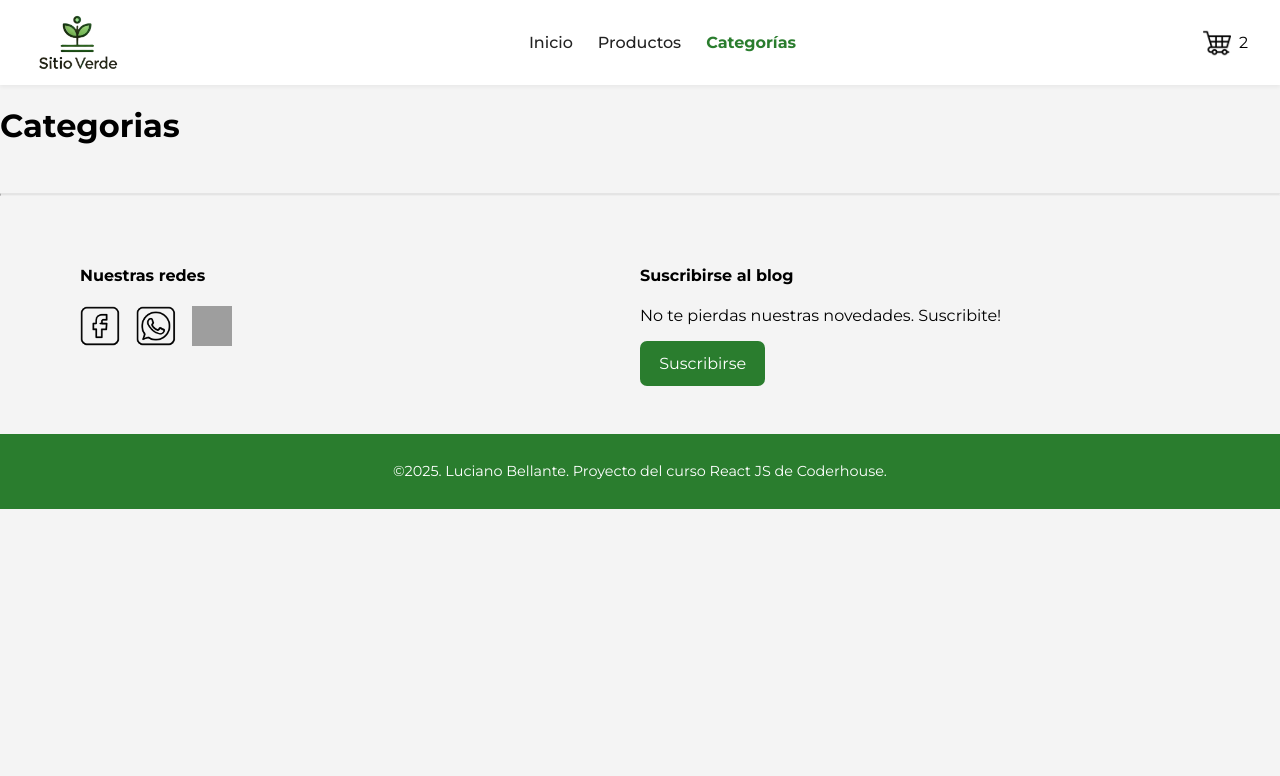
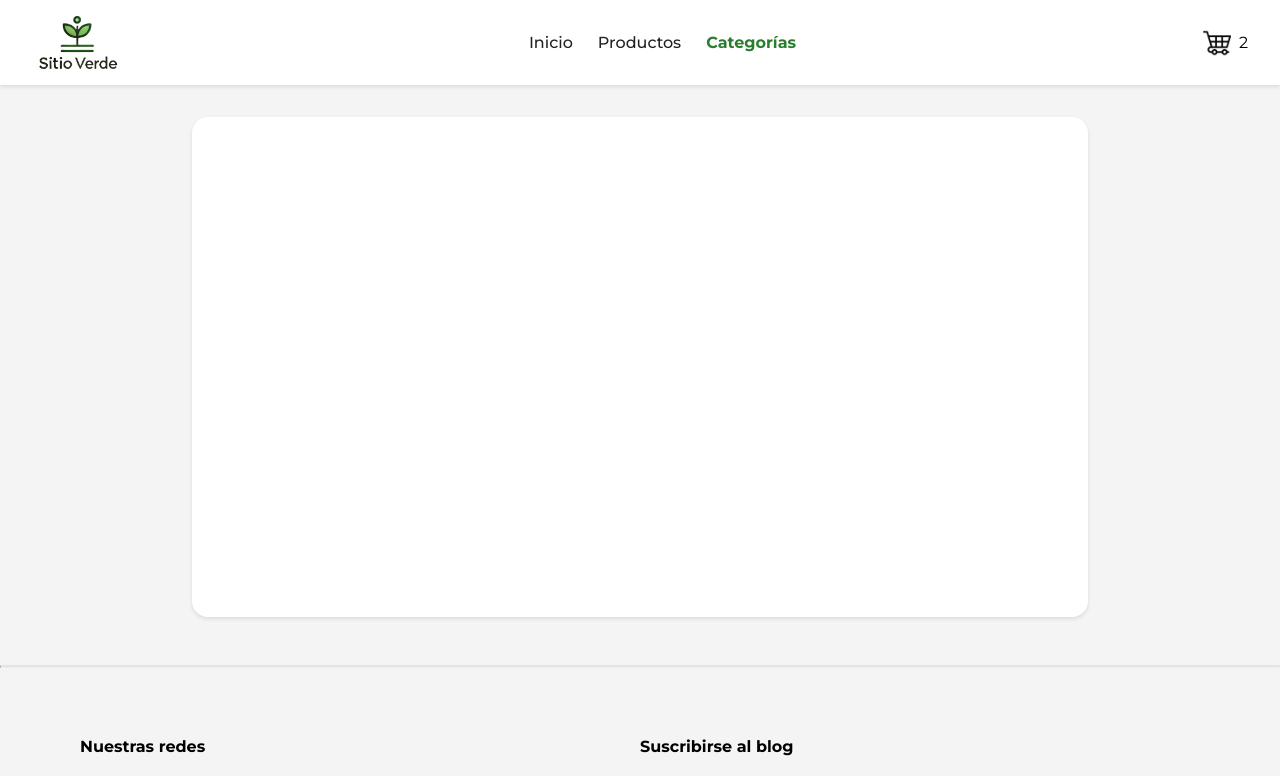
Before and after one commit to lucho-be/ReactJS-lucianobellante, a React (Vite) app: page /categorias in a window 1280 px wide. Shown: the top 776 px of the page. Built offline with nearby package versions, Linux system fonts and the light colour scheme; grey boxes are pictures that could not be loaded.

Commit message:
producto detalle

```diff
--- a/src/App.css
+++ b/src/App.css
@@ -5,6 +5,7 @@
   --verde: #2a7d2e;
   --fondo: #f4f4f4;
   --verde-hover: #2a7d2e;
+  --shadow: 0 2px 4px rgba(0,0,0,0.1);
 }
 
 * {
@@ -30,7 +31,7 @@ body {
   justify-content: space-between;
   padding: 0 2em;
   height: 85px;
-  box-shadow: 0 2px 4px rgba(0,0,0,0.05);
+  box-shadow: var(--shadow);
 }
 
 .navbar img {
@@ -182,7 +183,7 @@ h5 {
   background-color: white;
   padding: 1.5em;
   border-radius: 1em;
-  box-shadow: 0 2px 4px rgba(0,0,0,0.1);
+  box-shadow: var(--shadow);
   margin: 1em;
   width: 320px;
   text-align: center;
@@ -223,6 +224,23 @@ h5 {
   border: solid 2px var(--verde);
   cursor: pointer;
   text-decoration: none;
+}
+
+.productDetail {
+  width: 70%;
+  height: 500px;
+  box-shadow: var(--shadow);
+  display: flex;
+  flex-wrap: wrap;
+  background-color: white;
+  border-radius: 1em;
+  margin: 2em auto;
+}
+
+.skeleton {
+  background-color: #e4e4e4;
+  border-radius: 7px;
+  box-shadow: var(--shadow);
 }
 
 
--- a/src/App.jsx
+++ b/src/App.jsx
@@ -5,6 +5,7 @@ import Footer from './components/Footer'
 import Home from './components/Home'
 import { Routes, Route } from 'react-router'
 import Productos from './components/Productos'
+import ProductoDetalle from './components/ProductoDetalle'
 
 function App() {
   return (
@@ -13,7 +14,7 @@ function App() {
   <Routes>
         <Route path="/" element={<Home/>} />
         <Route path="/productos" element={<Productos/>} />
-        <Route path='/categorias' element={<h1>Categorias</h1>} />
+        <Route path='/categorias' element={<ProductoDetalle/>} />
       </Routes>
   <Footer/>
   </>
--- /dev/null
+++ b/src/components/ProductoDetalle.jsx
@@ -0,0 +1,8 @@
+export default function ProductoDetalle() {
+  return (
+    <div className="productDetail">
+
+    </div>
+
+  )
+}
```
